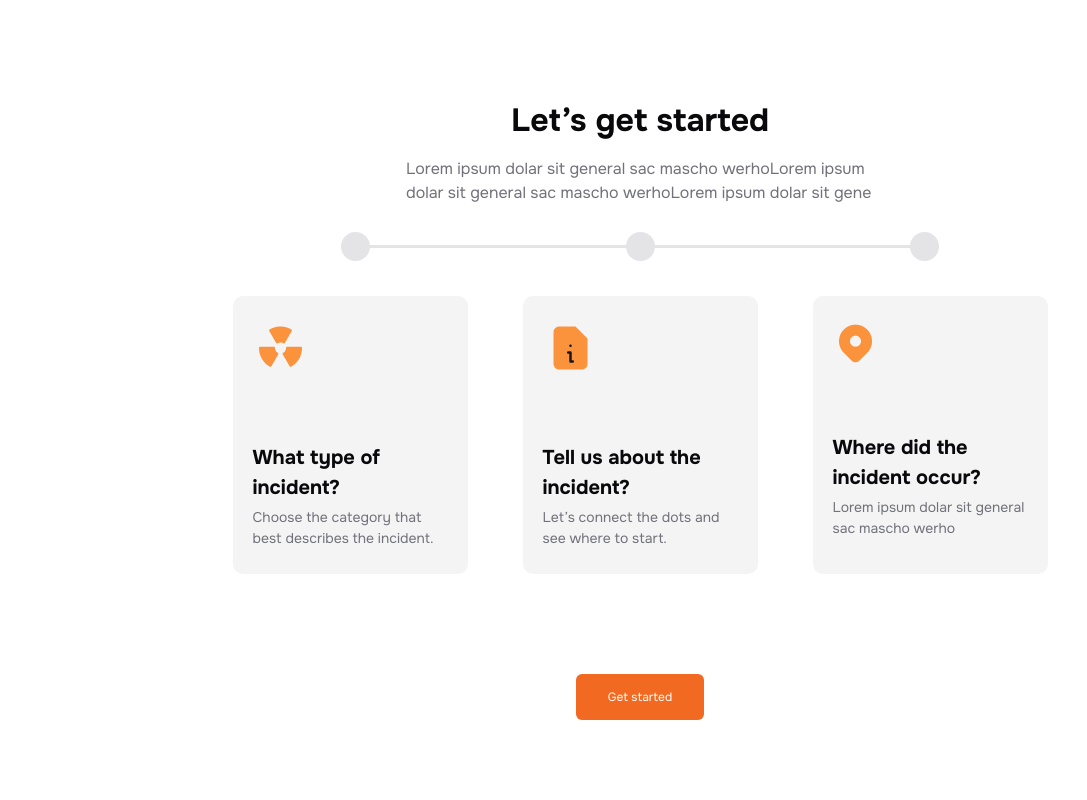
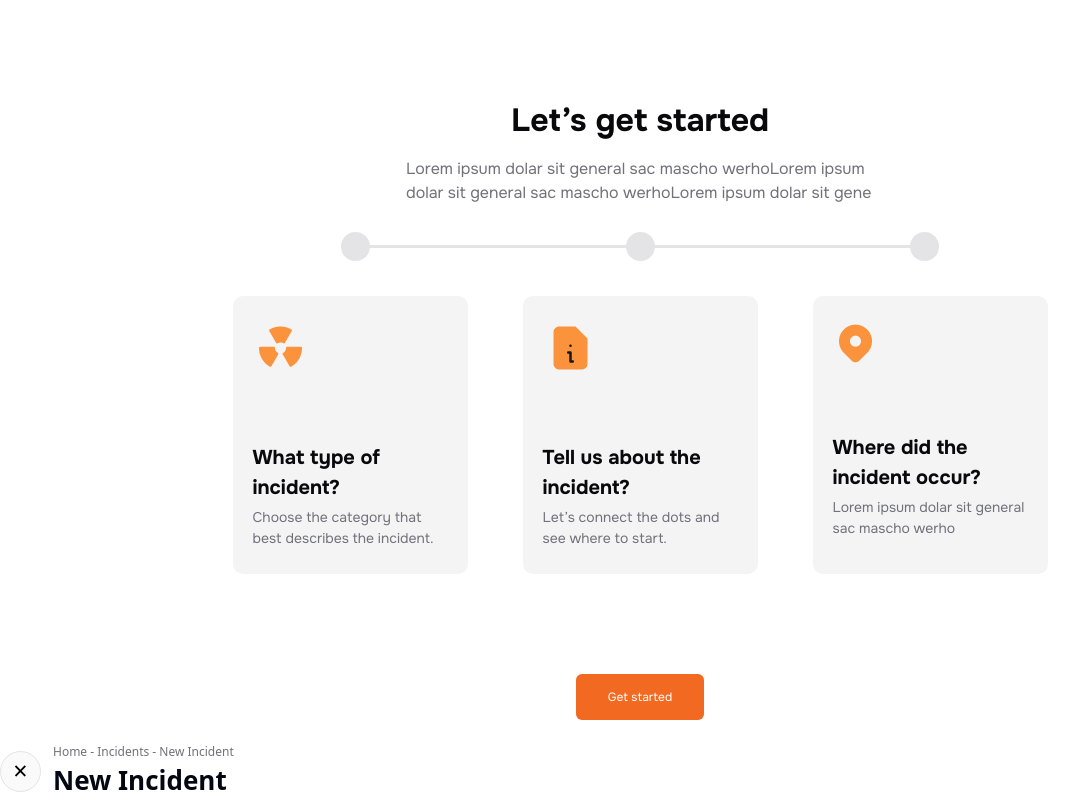
Before and after one commit to Abusyead/assignment-3, a React (Vite) app: page /Incidents/NewIncident in a window 1280 px wide. Shown: the part 251-1051 px from the top of the page, without its empty margins (0-1087 px from the left). Before the commit the page ends 994 px from the top, so only its background shows below. Built offline with nearby package versions, Linux system fonts and the light colour scheme.

Commit message:
Incidenthead is complete

```diff
--- a/src/App.jsx
+++ b/src/App.jsx
@@ -4,6 +4,7 @@ import { Navbar } from './Components/Navbar'
 import Dashboard from './Components/Dashboard'
 import Incidents from './Components/Incidents'
 import NewIncident from './Components/NewIncident'
+import Incidenthead from './Components/Common/incidenthead'
 
 function App() {
 
@@ -18,7 +19,11 @@ function App() {
 
             </Routes>
         </BrowserRouter>
-        {/* <NewIncident /> */}
+        <Incidenthead />
+
+
+
+
     </>
   )
 }
--- /dev/null
+++ b/src/Components/Common/Incidenthead.jsx
@@ -0,0 +1,17 @@
+import React from 'react'
+
+function Incidenthead() {
+  return (
+    <div className='flex gap-[12px] items-center'>
+        <div className='h-[41px] w-[41px] flex justify-center items-center bg-[#FAFAFA] rounded-full border-[1px] border-[#E4E4E7]'>
+            <h1 className='text-[25px]'>&times;</h1>
+        </div>
+        <div>
+            <p className='text-[12px] font-normal text-[#71717A]'>Home - Incidents - New Incident</p>
+            <h2 className='text-[#030712] font-bold text-[26px]'>New Incident</h2>
+        </div>
+    </div>
+  )
+}
+
+export default Incidenthead
```
